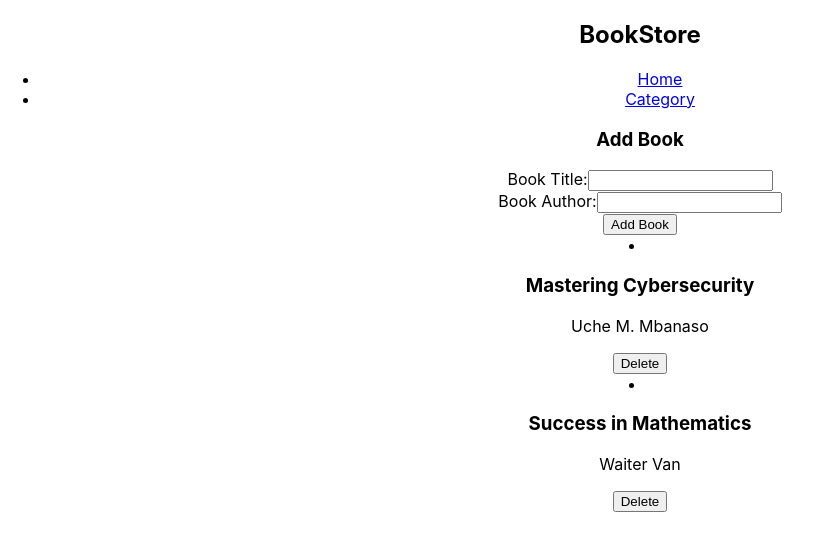
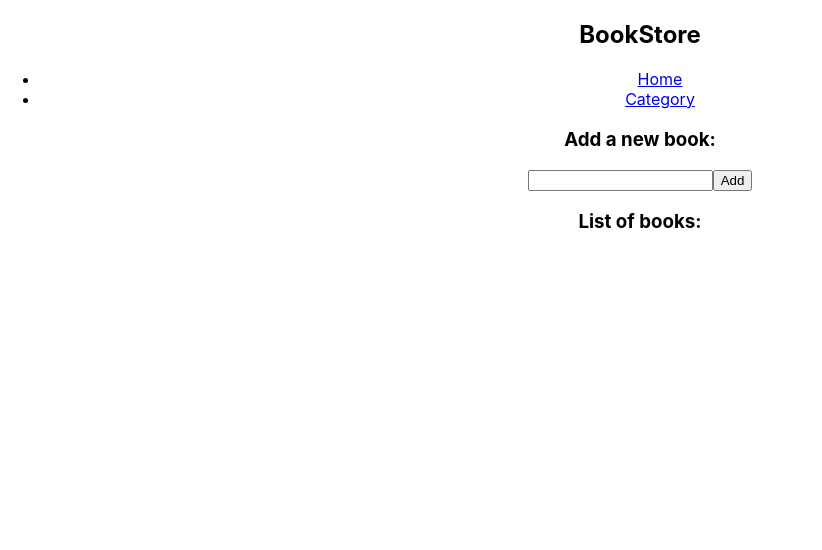
Before and after one commit to katfogy/Bookstore-react, a React (Create React App) app: page / in a window 1280 px wide. Shown: the top 550 px of the page, without its empty margins (0-822 px from the left). Built offline with nearby package versions, Linux system fonts and the light colour scheme.

Commit message:
reducers and action added

```diff
--- a/package.json
+++ b/package.json
@@ -3,11 +3,13 @@
   "version": "0.1.0",
   "private": true,
   "dependencies": {
+    "@reduxjs/toolkit": "^1.9.5",
     "@testing-library/jest-dom": "^5.16.5",
     "@testing-library/react": "^13.4.0",
     "@testing-library/user-event": "^13.5.0",
     "react": "^18.2.0",
     "react-dom": "^18.2.0",
+    "react-redux": "^8.1.0",
     "react-router-dom": "^6.12.1",
     "react-scripts": "5.0.1",
     "uuid": "^9.0.0",
--- a/src/components/Book.js
+++ b/src/components/Book.js
@@ -1,13 +1,22 @@
-const Book = (prop) => {
-  const { book, deleteBook } = prop;
+import { useDispatch } from 'react-redux';
+import { removeBook } from '../redux/books/booksSlice';
+
+export default function BookItem(prop) {
+  const dispatch = useDispatch();
+  const { id, title } = prop;
+
+  const handleDelete = () => {
+    dispatch(removeBook({ id }));
+  };
+
   return (
     <li>
-      <div className="book">
-        <h3>{book.title}</h3>
-        <p>{book.author}</p>
+      <div>
+        <p>{title}</p>
+        <button type="button" onClick={handleDelete}>
+          Delete
+        </button>
       </div>
-      <button type="button" onClick={() => deleteBook(book.id)}>Delete</button>
     </li>
   );
-};
-export default Book;
+}
--- a/src/components/BookForm.js
+++ b/src/components/BookForm.js
@@ -1,42 +1,31 @@
 import { useState } from 'react';
-import { v4 as uuidv4 } from 'uuid';
+import { useDispatch } from 'react-redux';
+import { v4 as uuid } from 'uuid';
+import { addBook } from '../redux/books/booksSlice';
 
-const BookForm = (prop) => {
-  const { handleAddBook } = prop;
+export default function BookInput() {
+  const dispatch = useDispatch();
   const [title, setTitle] = useState('');
-  const [author, setAuthor] = useState('');
-  const [error, setError] = useState('');
-  const handleSubmit = (e) => {
+
+  const addNewBook = (e) => {
     e.preventDefault();
-    if (title.trim() === '' || author.trim() === '') {
-      setError('Enter Book Title and Author');
-      return;
+    if (title !== '') {
+      dispatch(addBook({ book: { id: uuid(), title } }));
+      setTitle('');
     }
-    handleAddBook({ id: uuidv4(), title, author });
-    setTitle('');
-    setAuthor('');
   };
+
+  const handleChange = (e) => {
+    setTitle(e.target.value);
+  };
+
   return (
-    <form onSubmit={handleSubmit}>
-      <h3>Add Book</h3>
-      <div className="form-control">
-        <label htmlFor="title">
-          Book Title:
-          <input type="text" id="title" value={title} onChange={(e) => setTitle(e.target.value)} />
-        </label>
-      </div>
-      <div className="form-control">
-        <label htmlFor="author">
-          Book Author:
-          <input type="text" id="author" value={author} onChange={(e) => setAuthor(e.target.value)} />
-        </label>
-      </div>
-      <div>
-        {error}
-      </div>
-      <button type="submit">Add Book</button>
-    </form>
+    <>
+      <h3>Add a new book:</h3>
+      <form onSubmit={addNewBook}>
+        <input type="text" value={title} onChange={handleChange} />
+        <button type="submit">Add</button>
+      </form>
+    </>
   );
-};
-
-export default BookForm;
+}
--- a/src/components/Books.js
+++ b/src/components/Books.js
@@ -1,26 +1,19 @@
-import React, { useState } from 'react';
-import booksList from './data';
+import { useSelector } from 'react-redux';
 import BookForm from './BookForm';
 import Book from './Book';
 
-const Books = () => {
-  const [books, setBooks] = useState(booksList);
+export default function BookList() {
+  const { bookItems } = useSelector((store) => store.books);
 
-  const handleAddBook = (newBook) => {
-    setBooks([...books, newBook]);
-  };
-
-  const deleteBook = (id) => {
-    setBooks(books.filter((book) => book.id !== id));
-  };
   return (
     <div>
-      <BookForm handleAddBook={handleAddBook} />
-      {
-                    books.map((book) => <Book key={book.id} deleteBook={deleteBook} book={book} />)
-                }
+      <BookForm />
+      <h3>List of books:</h3>
+      <ul>
+        {bookItems.map((book) => (
+          <Book key={book.id} id={book.id} title={book.title} />
+        ))}
+      </ul>
     </div>
   );
-};
-
-export default Books;
+}
--- a/src/index.js
+++ b/src/index.js
@@ -1,12 +1,16 @@
 import React from 'react';
 import ReactDOM from 'react-dom/client';
 import './index.css';
+import { Provider } from 'react-redux';
 import App from './App';
+import store from './redux/store';
 
 const root = ReactDOM.createRoot(document.getElementById('root'));
 root.render(
   <React.StrictMode>
-    <App />
+    <Provider store={store}>
+      <App />
+    </Provider>
   </React.StrictMode>,
 );
 
--- /dev/null
+++ b/src/redux/books/booksSlice.js
@@ -0,0 +1,21 @@
+import { createSlice } from '@reduxjs/toolkit';
+
+const initialState = {
+  bookItems: [],
+};
+
+const booksSlice = createSlice({
+  name: 'books',
+  initialState,
+  reducers: {
+    addBook: (state, { payload }) => {
+      state.bookItems.push(payload.book);
+    },
+    removeBook: (state, { payload }) => ({
+      bookItems: state.bookItems.filter((book) => book.id !== payload.id),
+    }),
+  },
+});
+
+export const { addBook, removeBook } = booksSlice.actions;
+export default booksSlice.reducer;
--- /dev/null
+++ b/src/redux/categories/categoriesSlices.js
@@ -0,0 +1,17 @@
+import { createSlice } from '@reduxjs/toolkit';
+
+const initialState = {
+  categories: [],
+  status: 'Under construction',
+};
+
+const categoriesSlices = createSlice({
+  name: 'categories',
+  initialState,
+  reducers: {
+    checkStatus: () => initialState,
+  },
+});
+
+export const { checkStatus } = categoriesSlices.actions;
+export default categoriesSlices;
--- /dev/null
+++ b/src/redux/store.js
@@ -0,0 +1,12 @@
+import { configureStore } from '@reduxjs/toolkit';
+import booksReducer from './books/booksSlice';
+import categoriesReducer from './categories/categoriesSlices';
+
+const store = configureStore({
+  reducer: {
+    books: booksReducer,
+    categories: categoriesReducer,
+  },
+});
+
+export default store;
```
Also changed, not shown: 1 other file (tests, documents, lock files or other folders).
